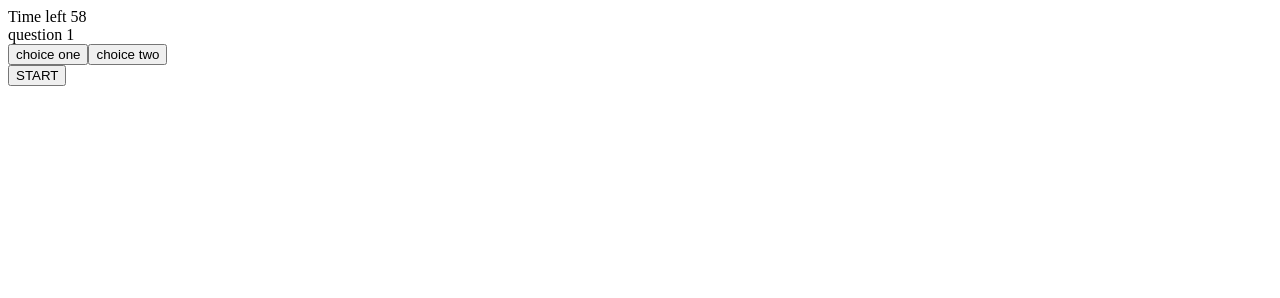
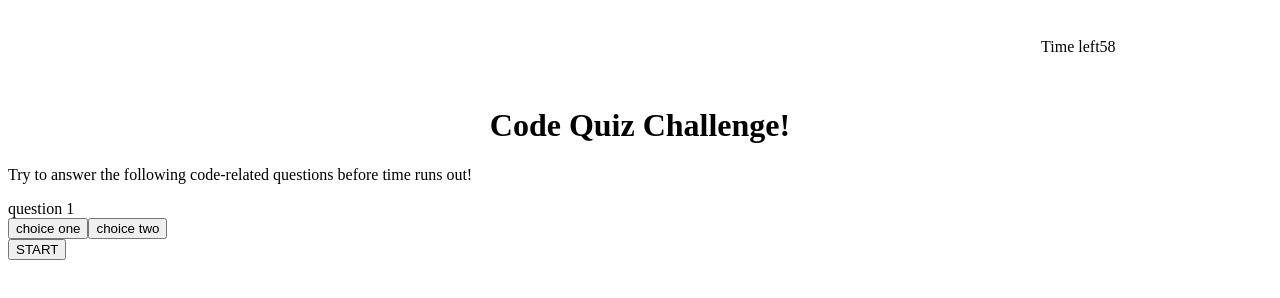
Before and after one commit to CaitD35/code-quiz, a plain HTML site: page index.html in a window 1280 px wide. Both pictures are taken after a click on the button "START". Drawn offline with Linux system fonts and the light colour scheme.

Commit message:
added to html and css

```diff
--- a/assets/script.js
+++ b/assets/script.js
@@ -1,21 +1,33 @@
-let startButton=document.getElementById('startQuiz')
-let quizTime=60
-let questionNumber=0
+var startButton=document.getElementById('startQuiz')
+var quizTime=60
+var questionNumber=0
 
-let questions=[{
+var questions=[{
   // chane question 1 and choices to q/a and then add if statements for right/wrong
   question: 'question 1',
-  options: ['choice one','choice two'],
+  options: ['choice one','choice two',],
   answer: 'choice one'
 },{
   question: 'question 2',
   options: ['choice three','choice four'],
   answer: 'choice three'
+},{
+  question: 'question 3',
+  options: ['choice five','choice six'],
+  answer: 'choice three'
+},{
+  question: 'question 4',
+  options: ['choice seven','choice eight'],
+  answer: 'choice three'
+},{
+  question: 'question 5',
+  options: ['choice nine','choice ten'],
+  answer: 'choice three'
 }]
 function startTimer(){
 
 
-let timer=setInterval(function(){
+var timer=setInterval(function(){
 if(quizTime>0){
   quizTime=quizTime-1;
   document.getElementById('time').innerHTML=quizTime
@@ -26,17 +38,17 @@ if(quizTime>0){
 }
 
 function startQuiz(){
-  let currentQuestion=questions[questionNumber]
+  var currentQuestion=questions[questionNumber]
 
-  let quizDiv=document.createElement('div')
+  var quizDiv=document.createElement('div')
 
 
-  let questionDiv=document.createElement('div')
+  var questionDiv=document.createElement('div')
   questionDiv.innerHTML=currentQuestion.question;
   quizDiv.append(questionDiv)
 
   for (i=0;i<currentQuestion.options.length;i++){
-    let optionButton= document.createElement('button')
+    var optionButton= document.createElement('button')
     optionButton.innerHTML=currentQuestion.options[i]
     optionButton.addEventListener('click',function(event){
       event.preventDefault()
--- a/assets/style.css
+++ b/assets/style.css
@@ -0,0 +1,11 @@
+#timer {
+  display: flex;
+  justify-content: flex-end;
+  margin-right: 10%;
+  padding: 30px;
+}
+
+h1{
+  display: flex;
+  justify-content: center;
+}
--- a/index.html
+++ b/index.html
@@ -4,7 +4,8 @@
   <meta charset="UTF-8">
   <meta http-equiv="X-UA-Compatible" content="IE=edge">
   <meta name="viewport" content="width=device-width, initial-scale=1.0">
-  <title>Document</title>
+  <link rel= "stylesheet" href="./assets/style.css">
+  <title>Coding Quiz</title>
 </head>
 <body>
   <div id="timer">
@@ -12,6 +13,8 @@ Time left <span id="time"></span>
   </div>
 
   <div id="quizQuestion">
+    <h1>Code Quiz Challenge!</h1>
+    <p>Try to answer the following code-related questions before time runs out!</p>
 
   </div>
 
```
